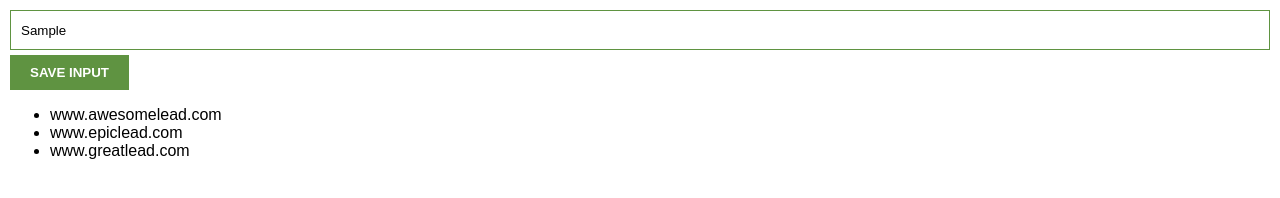
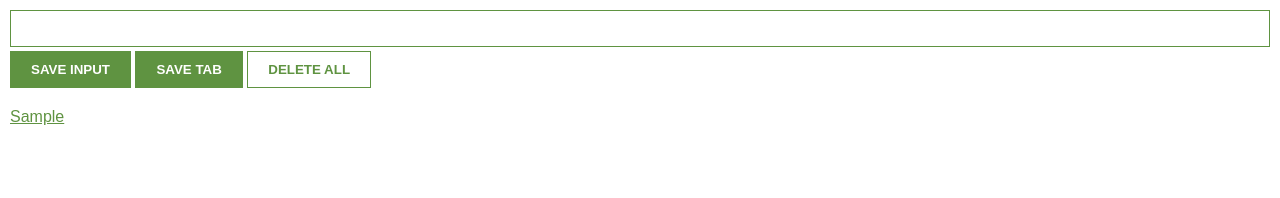
Before and after one commit to ucperry/Coursera-MetaFrontEnd, a browser extension: page Z Module Work/index.html in a window 1280 px wide. Both pictures are taken after typing "Sample" into the empty fields and a click on the button "SAVE INPUT". Drawn offline with Linux system fonts and the light colour scheme.

Commit message:
lead tracker updates

```diff
--- a/Z Module Work/index.css
+++ b/Z Module Work/index.css
@@ -2,22 +2,40 @@
     margin: 0;
     padding: 10px;
     font-family: Arial, Helvetica, sans-serif;
+    min-width: 400px;
 }
 
 input {
     width: 100%;
-    height: 40px;
-    padding-left: 10px;
-    padding-right: 10px;
+    padding: 10px;
     box-sizing: border-box;
-    border: 1px solid #5f9341 ;
+    border: 1px solid #5f9341;
+    margin-bottom: 4px;
 }
 
 button {
-    background-color: #5f9341;
+    background: #5f9341;
     color: white;
     padding: 10px 20px;
-    margin-top: 5px;
-    border: none;
+    border: 1px solid #5f9341;
     font-weight: bold;
 }
+
+#delete-btn {
+    background-color: white;
+    color:#5f9341;
+}
+
+ul {
+    margin-top: 20px;
+    list-style: none;
+    padding-left: 0;
+}
+
+li {
+    margin-top: 5px;
+}
+
+a {
+    color: #5f9341;
+}
--- a/Z Module Work/index.html
+++ b/Z Module Work/index.html
@@ -5,7 +5,10 @@
     <body>
        <input type="text" id="input-el">
        <button id="input-btn">SAVE INPUT</button>
-       <ul id="ul-el"></ul>
+       <button id="tab-btn">SAVE TAB</button>
+       <button id="delete-btn">DELETE ALL</button>
+       <ul id="ul-el">
+       </ul>
         <script src="index.js"></script>
     </body>
 </html>
--- a/Z Module Work/index.js
+++ b/Z Module Work/index.js
@@ -1,16 +1,56 @@
-let myLeads = ["www.awesomelead.com", "www.epiclead.com", "www.greatlead.com"]
+let myLeads = []
+let oldLeads = []
 const inputEl = document.getElementById("input-el")
 const inputBtn = document.getElementById("input-btn")
 const ulEl = document.getElementById("ul-el")
+const deleteBtn = document.getElementById("delete-btn")
+const leadsFromLocalStorage = JSON.parse( localStorage.getItem("myLeads") )
+const tabBtn = document.getElementById("tab-btn")
 
-console.log(ulEl)
 
-inputBtn.addEventListener("click", function () {
-    myLeads.push(inputEl.value);
-    console.log(myLeads)
+
+if (leadsFromLocalStorage) {
+    myLeads=leadsFromLocalStorage
+    render(myLeads)
+}
+
+function render(leads) {
+    let listItems = ""
+    for (let i = 0; i < leads.length; i++) {
+        listItems += `
+            <li>
+                <a target='_blank' href='${leads[i]}'>
+                    ${leads[i]}
+                </a>
+            </li>
+        `
+    }
+    ulEl.innerHTML = listItems
+}
+
+deleteBtn.addEventListener("dblclick", function() {
+    console.log("double clicked!")
+    localStorage.clear()
+    myLeads= []
+    render(myLeads)
 })
 
 
-for (let i = 0; i<myLeads.length; i++) {
-    ulEl.innerHTML += "<li>" + myLeads[i] + "</li>"
-}
+inputBtn.addEventListener("click", function() {
+    myLeads.push(inputEl.value)
+    inputEl.value = ""
+    localStorage.setItem("myLeads", JSON.stringify(myLeads))
+    render(myLeads)
+})
+
+tabBtn.addEventListener("click", function() {
+    chrome.tabs.query({active: true, currentWindow: true}, function(tabs){
+        myLeads.push(tabs[0].url)
+        localStorage.setItem("myLeads", JSON.stringify(myLeads) )
+        render(myLeads)
+    })
+})
+
+    myLeads.push(tabs[0].url)
+    localStorage.setItem("myLeads", JSON.stringify(myLeads) )
+    render(myLeads)
```
Also changed, not shown: Z Module Work/icon.png (added), Z Module Work/manifest.json (added).
